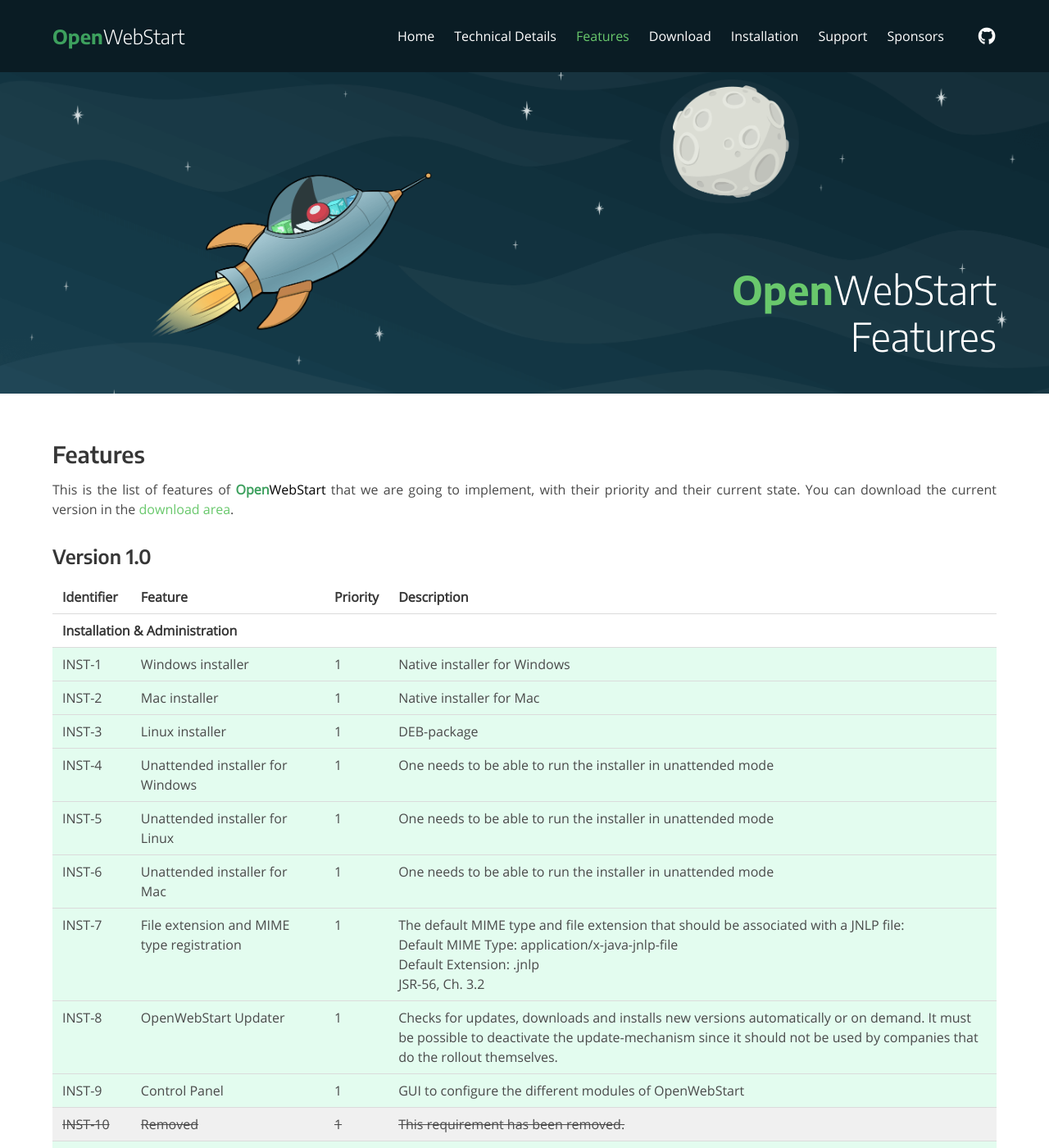
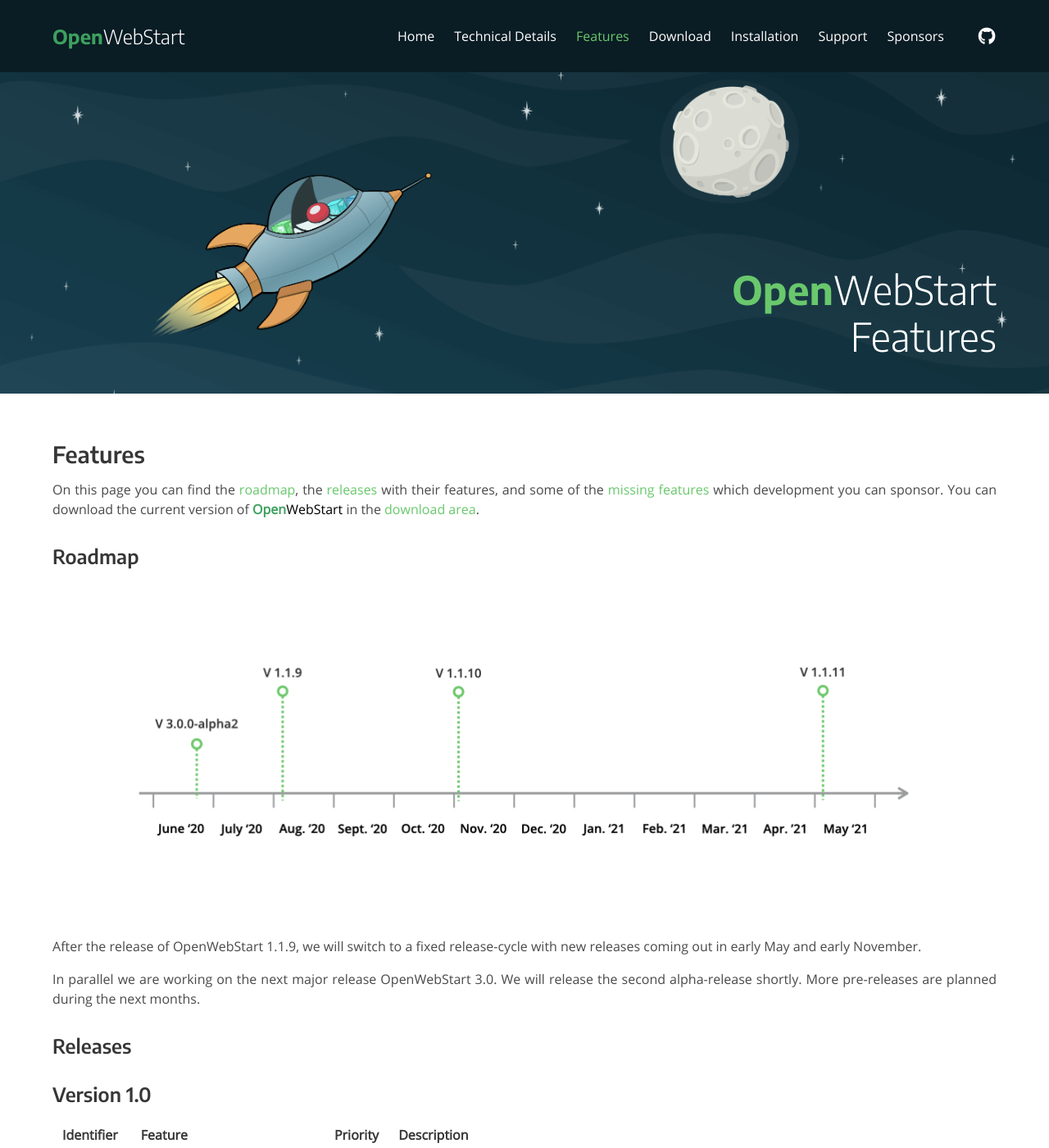
Before and after one commit to karakun/openwebstart-page, a Jekyll site: the page built from features.md, in a window 1280 px wide and 1400 px high. Shown: the whole window at 82% size. Built offline with Jekyll 4.4.1, drawn with Linux system fonts in a browser that asks for light colours; comment, search, counter and statistics services are not loaded.

Commit message:
Added roadmap

```diff
--- a/features.md
+++ b/features.md
@@ -10,8 +10,20 @@
 ---
 
 ## Features
-This is the list of features of <span class="text-highlight">Open<span>WebStart</span></span> that we are going to implement, with their priority and their current state.
-You can download the current version in the [download area](/download).
+On this page you can find the [roadmap](#roadmap), the [releases](#releases) with their features, and some of the [missing features](#missing) which development you can sponsor.
+You can download the current version of <span class="text-highlight">Open<span>WebStart</span></span> in the [download area](/download).
+
+### Roadmap
+
+![OpenWebStart Roadmap]({{ "/assets/images/webstart/WebStart-Roadmap.png" | relative_url }})
+
+After the release of OpenWebStart 1.1.9, we will switch to a fixed release-cycle with new releases coming out in early May and early November.
+
+In parallel we are working on the next major release OpenWebStart 3.0.
+We will release the second alpha-release shortly.
+More pre-releases are planned during the next months.
+
+### Releases
 
 ### Version 1.0
 
```
Also changed, not shown: assets/images/webstart/WebStart-Roadmap.png (added), assets/images/webstart/roadmap-karakun.png (deleted).
